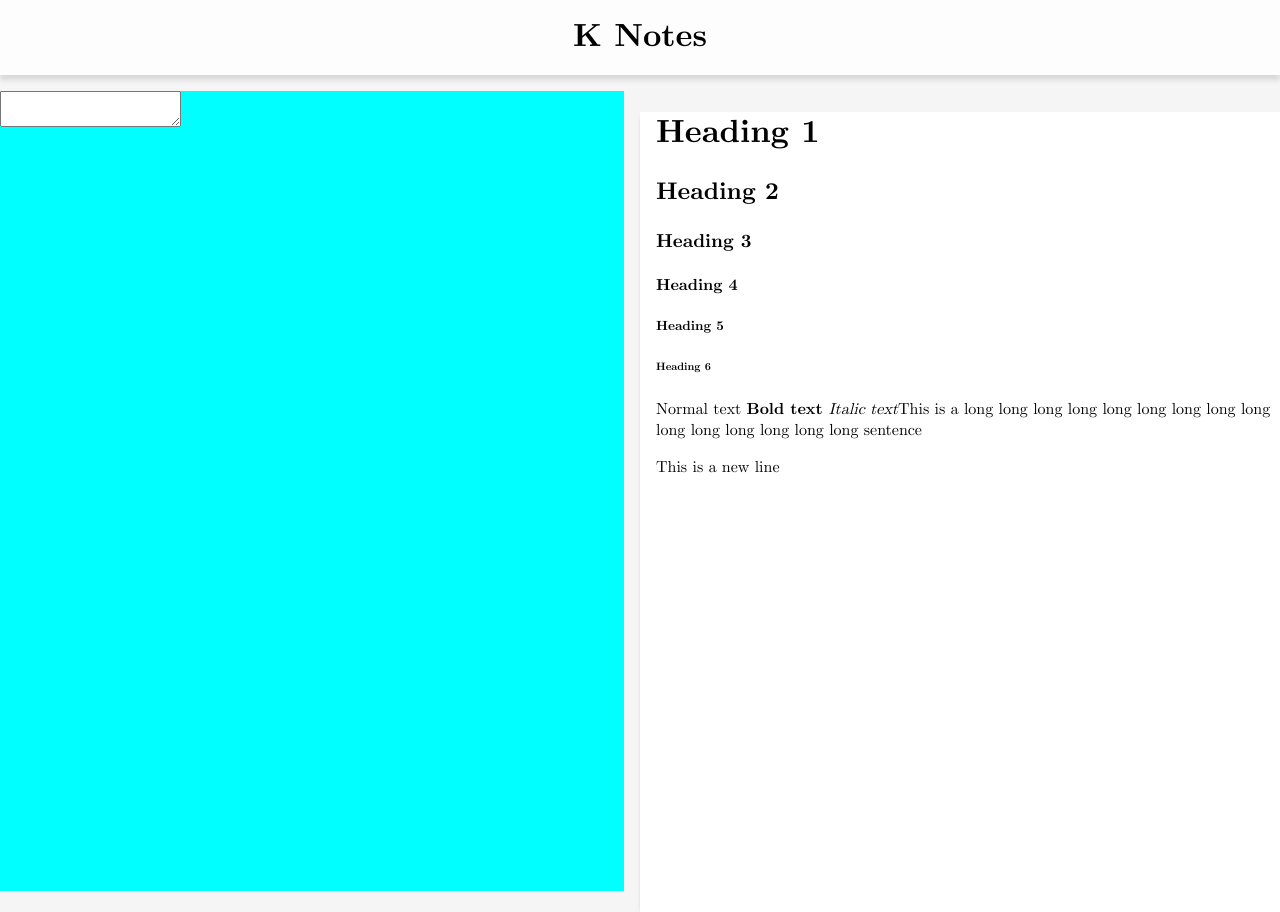
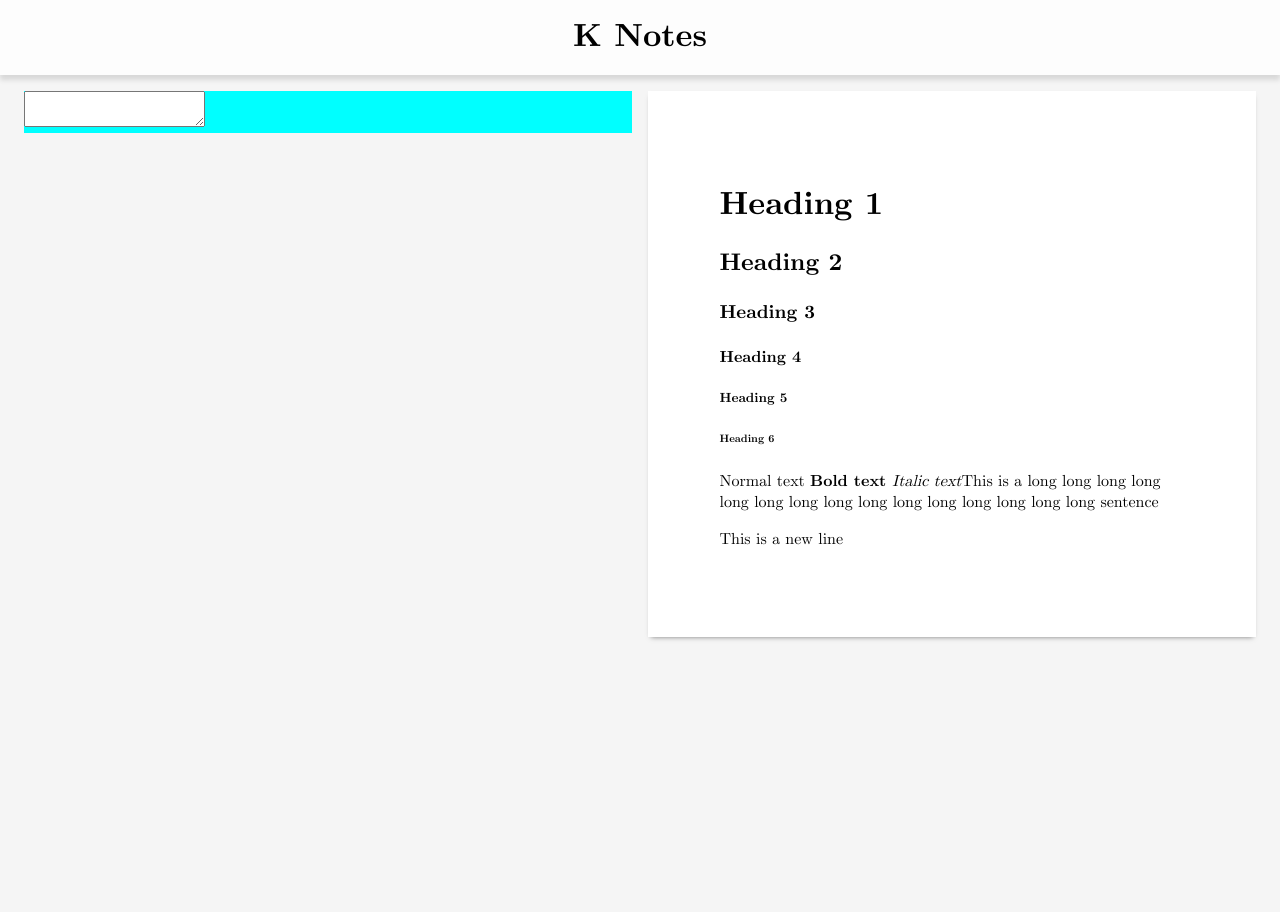
Before and after one commit to czoop/k-notes, a Svelte app: page / in a window 1280 px wide. After the commit the page ends 800 px from the top, so only its background shows below. Built offline with nearby package versions, Linux system fonts and the light colour scheme.

Commit message:
Fixed spacing issues

```diff
--- a/src/components/DocumentEditor.svelte
+++ b/src/components/DocumentEditor.svelte
@@ -7,7 +7,4 @@
 </script>
 
 <AppBar />
-<SideBySide>
-    <Editor />
-    <Page />
-</SideBySide>
+<SideBySide children={[Editor, Page]} />
--- a/src/components/Page.svelte
+++ b/src/components/Page.svelte
@@ -1,35 +1,34 @@
 <script>
+    import { onMount } from "svelte"
     import PageContent from "./PageContent.svelte"
 
     let pageEl = null
-    let pageWidthPx = 85
-    let pagePaddingPx = 10
 
+    let pageWidthPx = 0
+    let pagePaddingPx = 0
     let pageRatio = 8.5 / 11
 
     $: pagePaddingPx = pageWidthPx / 8.5
-    $: console.log(pagePaddingPx)
 
-    $: if (pageEl !== null) {
-        pageWidthPx = pageEl.clientWidth
+    // Calls handleWindowResize once the elements have been created
+    onMount(handleWindowResize)
+
+    function handleWindowResize() {
+        if (pageEl !== null) {
+            pageWidthPx = pageEl.clientWidth
+        }
     }
 </script>
 
 <style>
-    div {
-        width: 100%;
-        height: 100%;
-        padding: 0rem 1rem;
-    }
-
     .page {
         background-color: #ffffff;
         box-shadow: 0px 3px 5px -3px rgba(0, 0, 0, 0.5);
+        padding: 1rem;
     }
 </style>
 
-<div>
-    <div class="page" bind:this={pageEl} style="padding: {pagePaddingPx}">
-        <PageContent />
-    </div>
+<svelte:window on:resize={handleWindowResize} />
+<div class="page" bind:this={pageEl} style="padding: {pagePaddingPx}px;">
+    <PageContent />
 </div>
--- a/src/components/PageContent.svelte
+++ b/src/components/PageContent.svelte
@@ -1,5 +1,5 @@
 <script>
-    import { tick, onDestroy, onMount } from "svelte"
+    import {} from "svelte"
     import { h1, h2, h3, h4, h5, h6, span, p } from "./TypeMappings"
 
     let content = [
@@ -27,11 +27,7 @@
 
 <style>
     div {
-        /* outline: none; */
         overflow-wrap: break-word;
-    }
-
-    .parent {
     }
 
     .bold {
--- a/src/components/SideBySide.svelte
+++ b/src/components/SideBySide.svelte
@@ -1,18 +1,26 @@
+<script>
+    export let children = []
+</script>
+
 <style>
-    div {
-        height: 100%;
+    .parent {
         display: flex;
+        justify-content: space-evenly;
         align-items: flex-start;
-        justify-content: space-around;
+        margin: 1rem;
     }
 
-    div > * {
-        margin: 1rem;
-        width: 100%;
-        background-color: red;
+    .child {
+        margin: 0rem 0.5rem;
+        width: 50%;
+        height: 100%;
     }
 </style>
 
-<div>
-    <slot />
+<div class="parent">
+    {#each children as child}
+        <div class="child">
+            <svelte:component this={child} />
+        </div>
+    {/each}
 </div>
```
